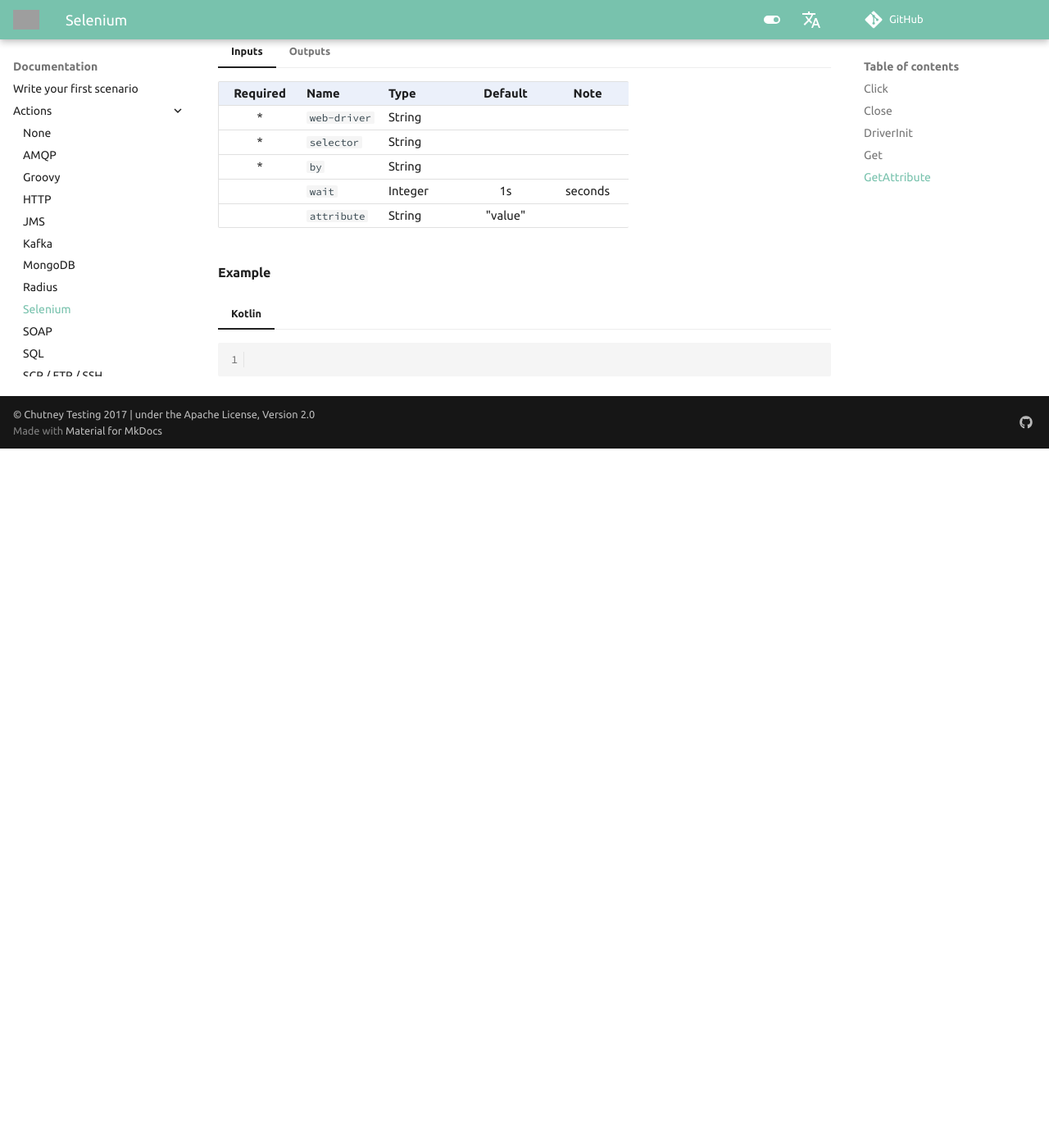
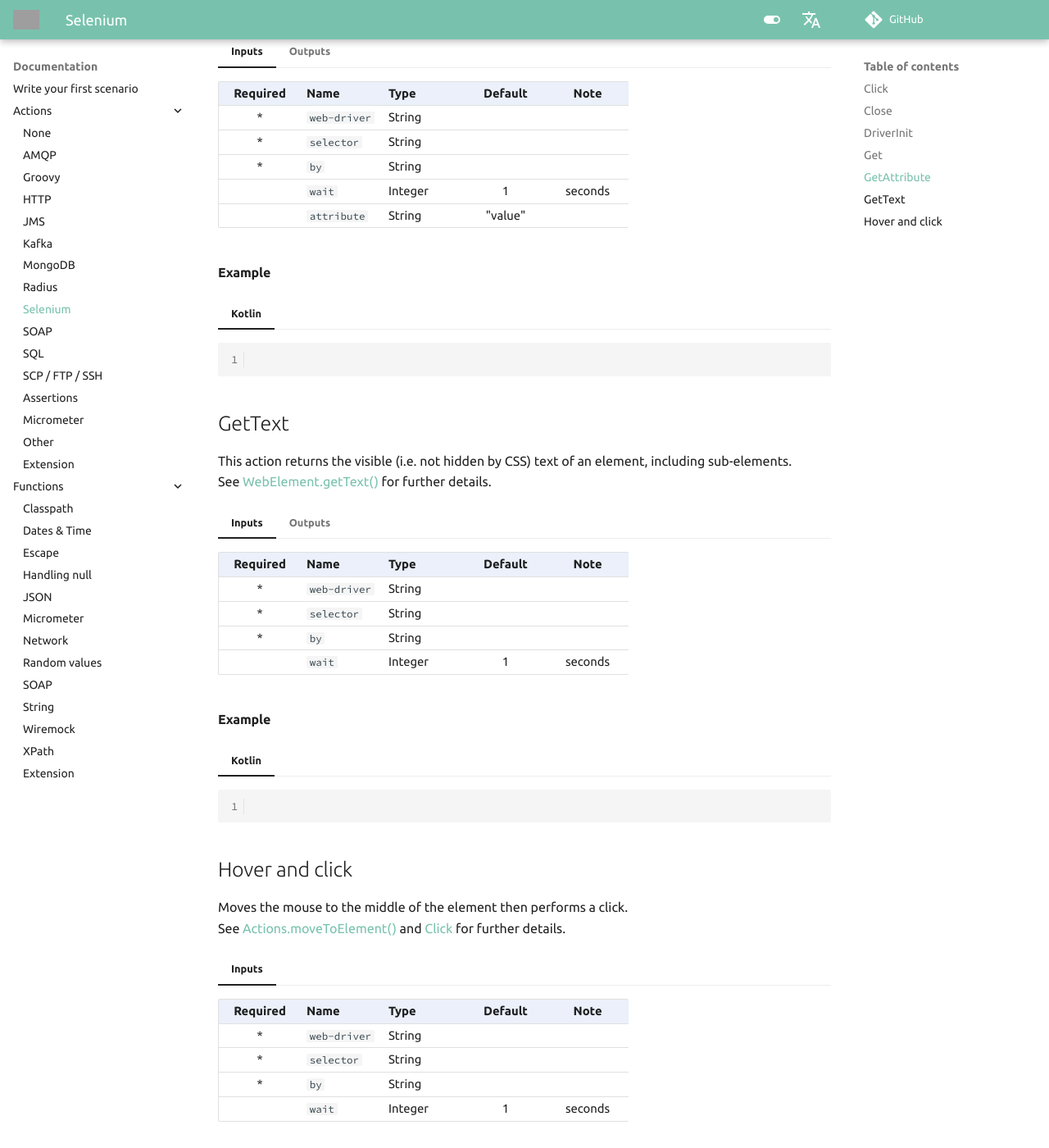
Before and after one commit to chutney-testing/chutney-testing.github.io-legacy, an MkDocs documentation site: the page built from docs/documentation/actions/selenium.md, in a window 1280 px wide and 1400 px high, scrolled down 3134 px. Shown: the whole window at 82% size. Built offline with MkDocs 1.6.1 and Material for MkDocs 9.7.7, drawn with Linux system fonts in a browser that asks for light colours; comment, search, counter and statistics services are not loaded; before the commit the page ends 3681 px from its top, so only the background shows below that; grey boxes are pictures that could not be loaded.

Commit message:
doc: Selenium get text + hover & click

````diff
--- a/docs/documentation/actions/selenium.md
+++ b/docs/documentation/actions/selenium.md
@@ -39,7 +39,7 @@
     |    *     | `web-driver` | String  |         |         |
     |    *     | `selector`   | String  |         |         |
     |    *     | `by`         | String  |         |         |
-    |          | `wait`       | Integer |   1s    | seconds |
+    |          | `wait`       | Integer |   1     | seconds |
 
 
 ### Example
@@ -161,7 +161,7 @@
     |    *     | `web-driver` | String  |         |         |
     |    *     | `selector`   | String  |         |         |
     |    *     | `by`         | String  |         |         |
-    |          | `wait`       | Integer |   1s    | seconds |
+    |          | `wait`       | Integer |   1     | seconds |
     |          | `attribute`  | String  | "value" |         |
 
 === "Outputs"
@@ -175,3 +175,49 @@
 === "Kotlin"
 ``` kotlin
 ```
+
+# GetText
+
+This action returns the visible (i.e. not hidden by CSS) text of an element, including sub-elements.
+See [WebElement.getText()](https://www.selenium.dev/selenium/docs/api/java/org/openqa/selenium/WebElement.html#getText()){:target="_blank"} for further details.
+
+=== "Inputs"
+
+    | Required | Name         | Type    | Default |  Note   |
+    |:--------:|:-------------|:--------|:-------:|:-------:|
+    |    *     | `web-driver` | String  |         |         |
+    |    *     | `selector`   | String  |         |         |
+    |    *     | `by`         | String  |         |         |
+    |          | `wait`       | Integer |   1     | seconds |
+
+=== "Outputs"
+
+    |      Name       | Type   | Note                                                      |
+    |:---------------:|:-------|-----------------------------------------------------------|
+    | `outputGetText` | String | Returns the value of attribute "value" when text is empty |
+
+### Example
+
+=== "Kotlin"
+``` kotlin
+```
+
+# Hover and click
+
+Moves the mouse to the middle of the element then performs a click.
+See [Actions.moveToElement()](https://www.selenium.dev/selenium/docs/api/java/org/openqa/selenium/interactions/Actions.html#moveToElement(org.openqa.selenium.WebElement)){:target="_blank"} and [Click](#click) for further details.
+
+=== "Inputs"
+
+    | Required | Name         | Type    | Default |  Note   |
+    |:--------:|:-------------|:--------|:-------:|:-------:|
+    |    *     | `web-driver` | String  |         |         |
+    |    *     | `selector`   | String  |         |         |
+    |    *     | `by`         | String  |         |         |
+    |          | `wait`       | Integer |   1     | seconds |
+
+### Example
+
+=== "Kotlin"
+``` kotlin
+```
````
